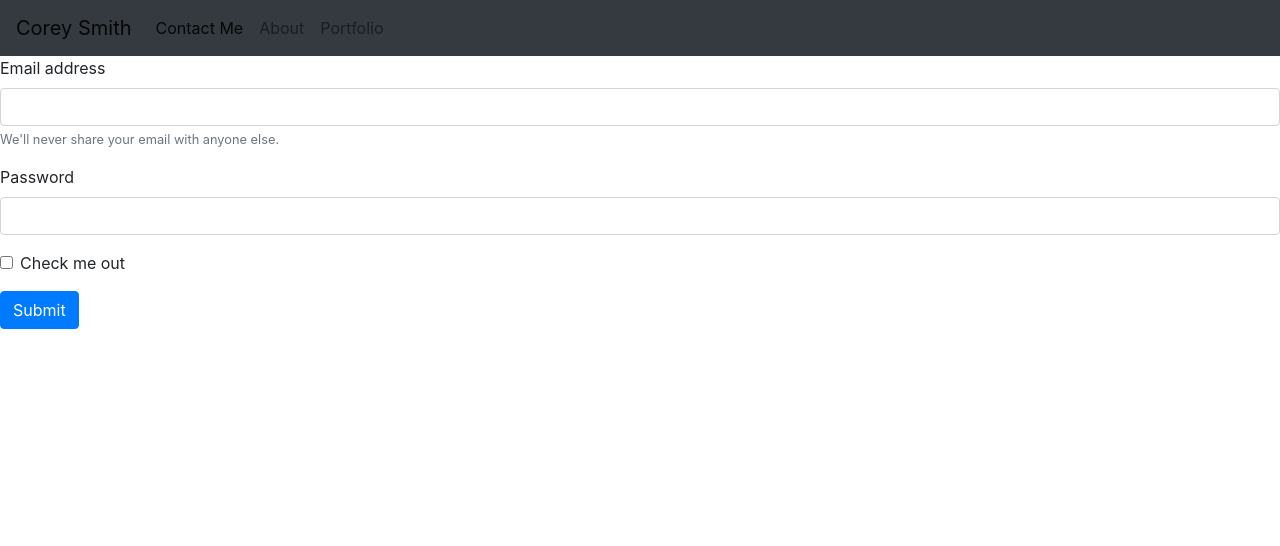
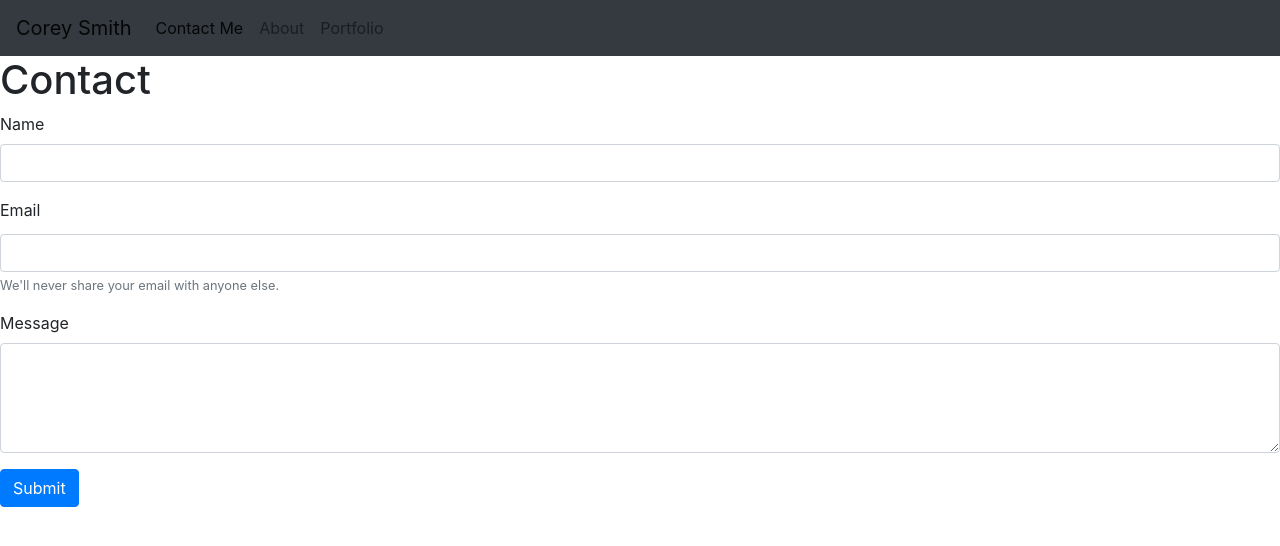
Before and after one commit to Maebeck/reactive-portfolio, a plain HTML site: page contact.html in a window 1280 px wide. Drawn offline with nearby package versions, Linux system fonts and the light colour scheme.

Commit message:
Updated Contact Page but unformatted

```diff
--- a/contact.html
+++ b/contact.html
@@ -35,19 +35,20 @@
 
 <body>
     <form>
+        <h1 class="contactHead">Contact</h1>
         <div class="form-group">
-          <label for="exampleInputEmail1">Email address</label>
-          <input type="email" class="form-control" id="exampleInputEmail1" aria-describedby="emailHelp">
+          <label for="exampleInputEmail1">Name</label>
+          <input type="email" class="form-control" id="exampleInputName1" aria-describedby="nameHelp">
+        </div>
+        <div class="form-group">
+          <label for="exampleInputEmail1">Email</label>
+          <input type="email" class="form-control form-text text-muted" id="exampleInputEmail1">
           <small id="emailHelp" class="form-text text-muted">We'll never share your email with anyone else.</small>
         </div>
         <div class="form-group">
-          <label for="exampleInputPassword1">Password</label>
-          <input type="password" class="form-control" id="exampleInputPassword1">
-        </div>
-        <div class="form-group form-check">
-          <input type="checkbox" class="form-check-input" id="exampleCheck1">
-          <label class="form-check-label" for="exampleCheck1">Check me out</label>
-        </div>
+            <label for="exampleFormControlTextarea1">Message</label>
+            <textarea class="form-control" id="exampleFormControlTextarea1" rows="4"></textarea>
+          </div>
         <button type="submit" class="btn btn-primary">Submit</button>
       </form>
 </body>
```
